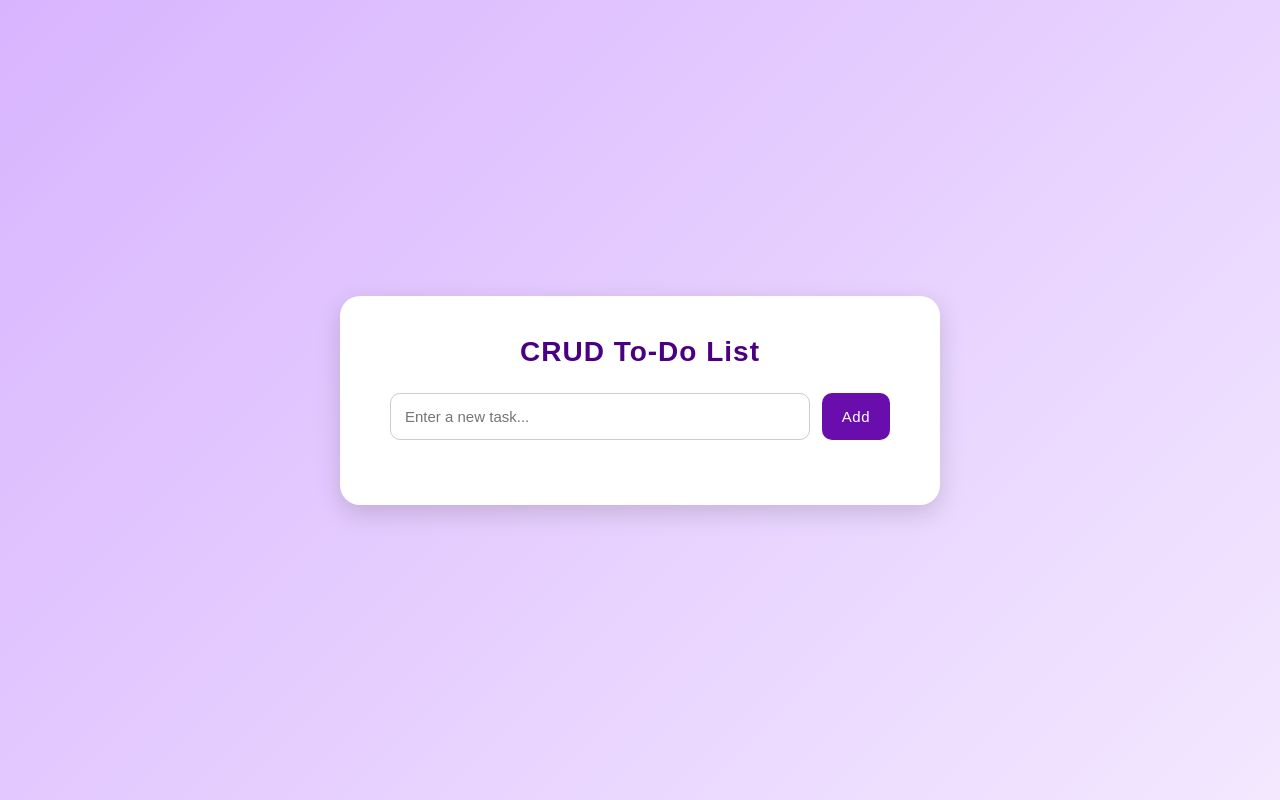
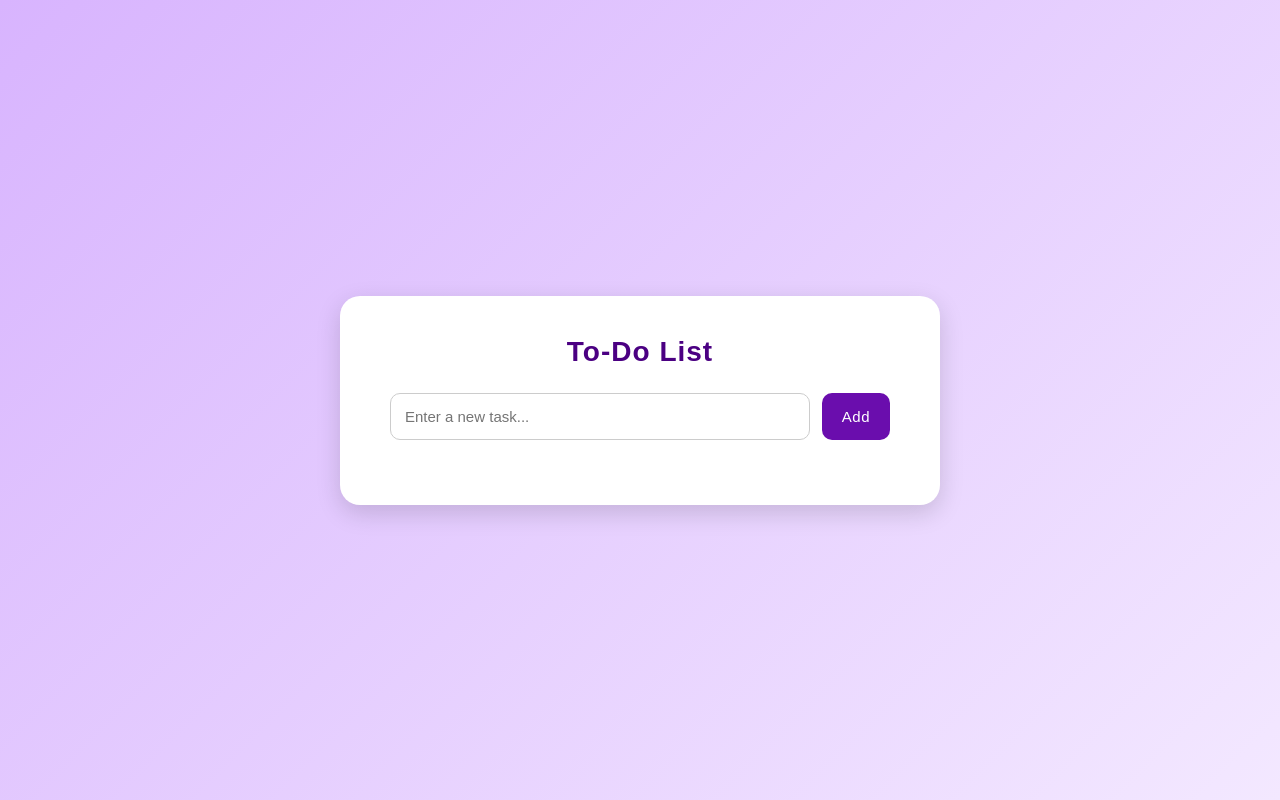
Before and after one commit to akshu-3003/my-todo-list, a plain HTML site: page index.html in a window 1280 px wide. Drawn offline with Linux system fonts and the light colour scheme.

```diff
--- a/index.html
+++ b/index.html
@@ -8,7 +8,7 @@
 </head>
 <body>
     <div class="container">
-        <h1>CRUD To-Do List</h1>
+        <h1>To-Do List</h1>
 
         <div class="input-section">
             <input type="text" id="task-input" placeholder="Enter a new task...">
```
Also changed, not shown: assets/Screenshot.png (added).
